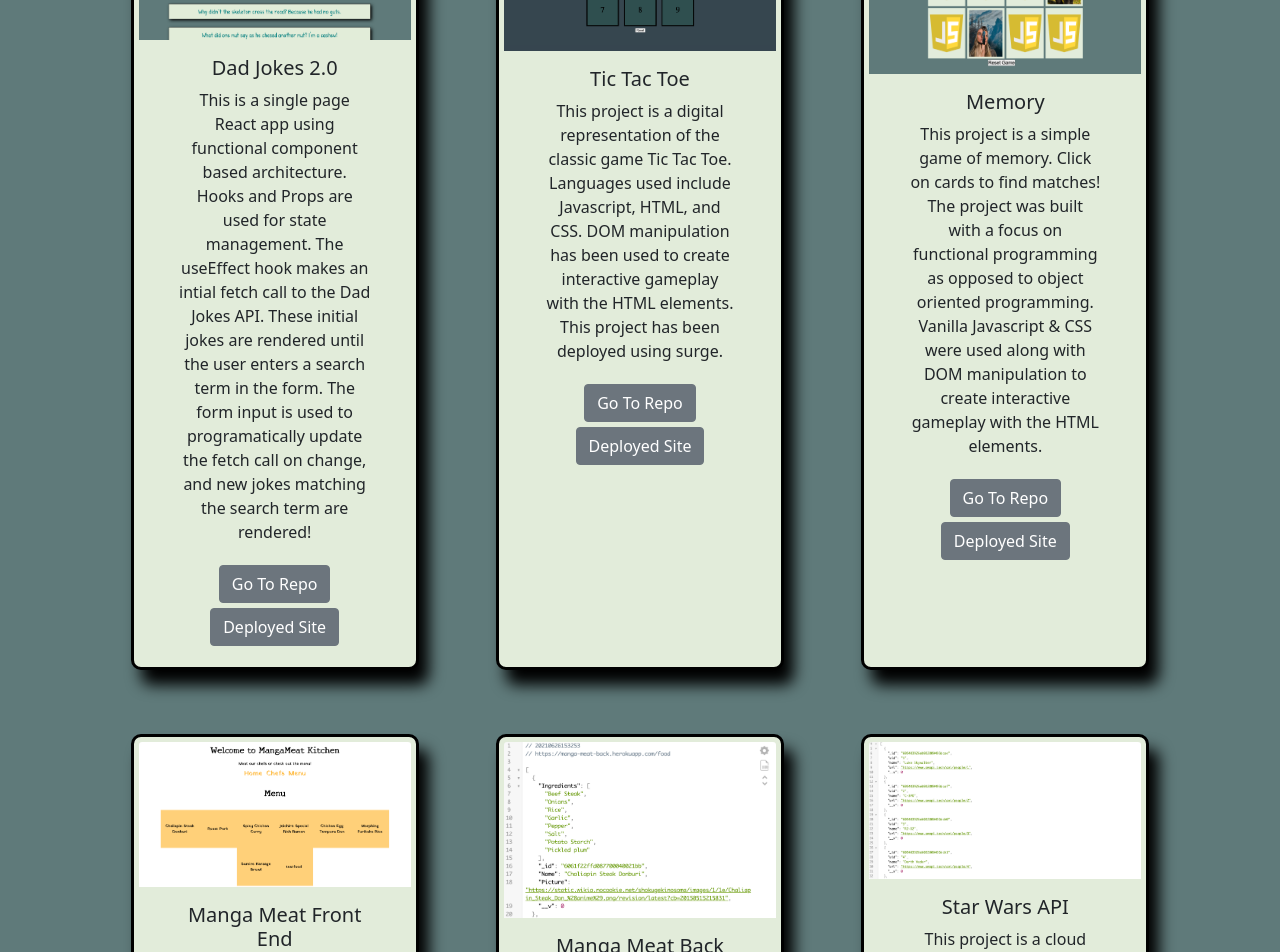
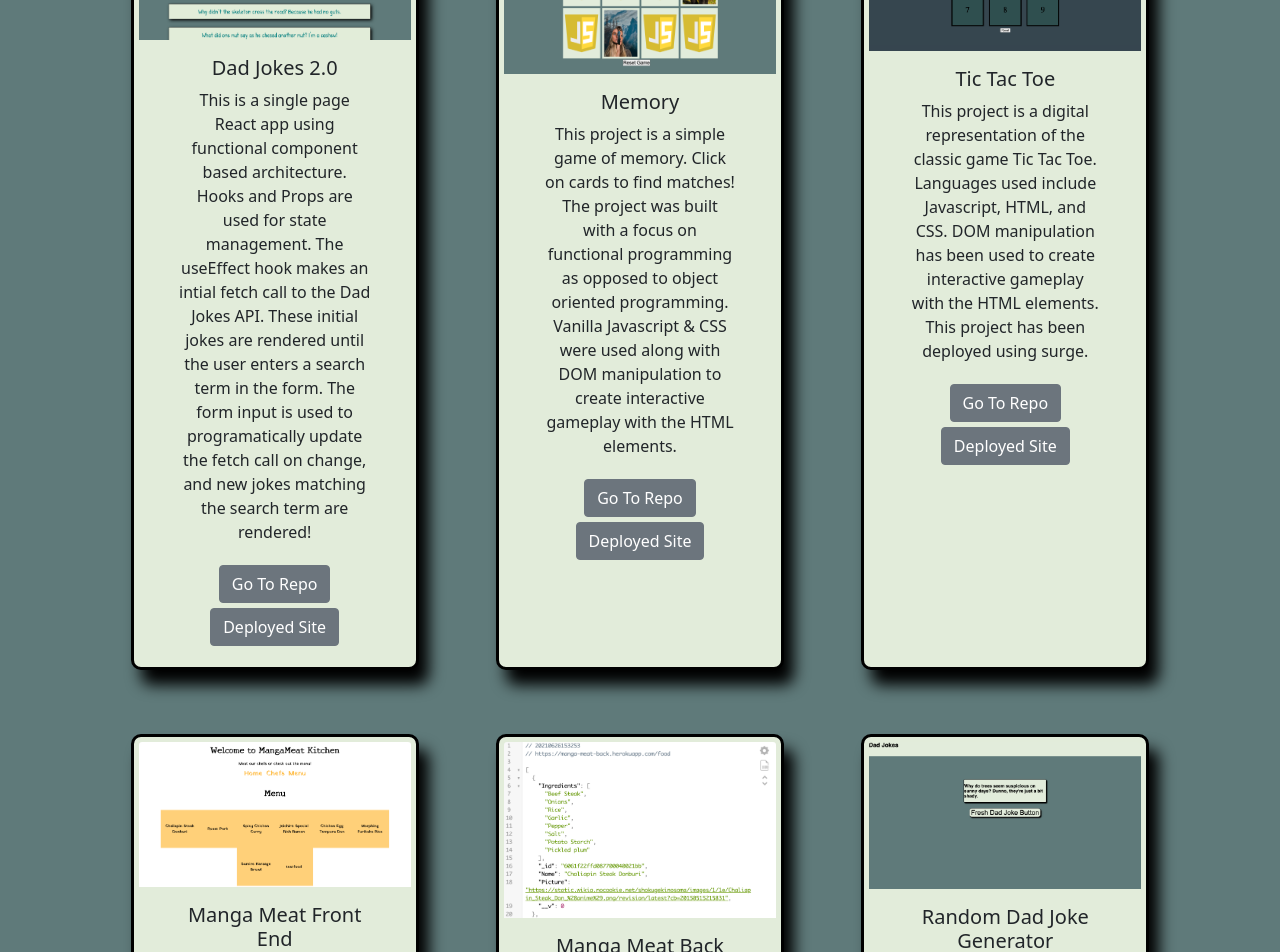
Before and after one commit to bryan-emerson/portfolio, a React (Create React App) app: page /projects in a window 1280 px wide. Shown: the part 1260-2212 px from the top of the page. Built offline with nearby package versions, Linux system fonts and the light colour scheme.

Commit message:
project emoval and about me update

```diff
--- a/public/index.html
+++ b/public/index.html
@@ -24,7 +24,7 @@
       work correctly both with client-side routing and a non-root public URL.
       Learn how to configure a non-root public URL by running `npm run build`.
     -->
-    <title>Bryan Emerson</title>
+    <title>Bryan Emerson Software Engineer</title>
   </head>
   <body>
     <noscript>You need to enable JavaScript to run this app.</noscript>
--- a/src/pages/About/index.js
+++ b/src/pages/About/index.js
@@ -16,9 +16,10 @@ export default class About extends Component {
         <div className='words'>
         <p>My Name Is Bryan Emerson! I'm a Frontend Software Engineer with a penchant for clean code and user friendly solutions. I strive to create websites that meet client needs and expectations.
         </p>
+        <p>In my previous role I was one of two product lifecycle management developers for Laborie Medical Technologies; a global corporation spanning 110 countries and providing the best clinicians in the world with the technology needed to provide their patients critical care. In this role I was part of a cross functional team including two electrical engineers, two mechanical engineers, one design verification engineer, and one other software developer. My developer teammate and I were mainly responsible for integrating Laborie devices with hospital electronic medical record systems (some of our more common EMRs were Cerner and Epic). We would accomplish this by video conferencing with the client IT department, explaining how our software worked, noting their requirements, and then implementing the integration. We were also responsible for maintaining legacy device software and embedded firmware, as well as working with the other members of the cross functional team to integrate bluetooth devices and consumable RFID tags/scanners to Laborie’s medical devices. In addition, I supported the sales team as a sales engineer, and assisted the design verification engineer when their workload was heavy.</p>
         <p>My technical foundation was built on eleven years of aircraft maintenance while working as a Crew Chief in the United States Air Force. My ability to effectively  communicate comes from extensive experience in the hospitality sector, working positions ranging from bartender, to consultant, to owner/operator. These roles fortified my strong communication skills, enthusiasm for both customer and team relations, and attention to detail. These combined experiences in technical maintenance and customer relations forged an exemplary foundation for being an effective software engineer.
         </p>
-        <p>When I'm not focused on work, you can find me outside hiking, biking, surfing, or collecting stamps in my passport!</p>
+        <p>When I'm not focused on work, you can find me outside hiking, biking, surfing, or collecting stamps in my passport! I am also passionate about photography and design!</p>
         </div>
       </div>
     )
--- a/src/pages/Projects/index.js
+++ b/src/pages/Projects/index.js
@@ -7,7 +7,6 @@ import TicTac from '../../images/tictac.png'
 import Memory from '../../images/memory.png'
 import MangaFront from '../../images/mangaFront.png'
 import MangaBack from '../../images/mangaBack.png'
-import StarWars from '../../images/starWarsAPI.png'
 import DadJokes from '../../images/dadJokes.png'
 import GameOfWar from '../../images/gameOfWar.png'
 import Portfolio from '../../images/portfolio.png'
@@ -49,18 +48,18 @@ export default class Projects extends Component {
           image: Dad2
         },
         {
+          name: 'Memory',
+          info: 'This project is a simple game of memory. Click on cards to find matches! The project was built with a focus on functional programming as opposed to object oriented programming. Vanilla Javascript & CSS were used along with DOM manipulation to create interactive gameplay with the HTML elements.',
+          url: 'https://overt-library.surge.sh',
+          git: 'https://github.com/bryan-emerson/memory',
+          image: Memory
+        },
+        {
           name: 'Tic Tac Toe',
           info: 'This project is a digital representation of the classic game Tic Tac Toe. Languages used include Javascript, HTML, and CSS. DOM manipulation has been used to create interactive gameplay with the HTML elements. This project has been deployed using surge.',
           url: 'https://cynical-pail.surge.sh',
           git: 'https://github.com/bryan-emerson/tic-tac',
           image: TicTac
-        },
-        {
-          name: 'Memory',
-          info: 'This project is a simple game of memory. Click on cards to find matches! The project was built with a focus on functional programming as opposed to object oriented programming. Vanilla Javascript & CSS were used along with DOM manipulation to create interactive gameplay with the HTML elements.',
-          url: 'https://overt-library.surge.sh',
-          git: 'https://github.com/bryan-emerson/memory',
-          image: Memory
         },
         {
           name: 'Manga Meat Front End',
@@ -75,13 +74,6 @@ export default class Projects extends Component {
           url: 'https://manga-meat-back.herokuapp.com/food',
           git: 'https://github.com/bryan-emerson/Manga-Meat-Back',
           image: MangaBack
-        },
-        {
-          name: 'Star Wars API',
-          info: 'This project is a cloud based API with full CRUD functionality. You can find and edit information about some of your favorite Star wars characters on this API. Technologies used include Javascript, Express, MongoDB, Mongoose, & Heroku. You can access the API from the CLI by using http requests. GET, POST, PUT, and DELETE requests are all possible.',
-          url: 'https://six2121.herokuapp.com/things',
-          git: 'https://github.com/bryan-emerson/star_wars_crud',
-          image: StarWars
         },
         {
           name: 'Random Dad Joke Generator',
@@ -110,7 +102,7 @@ export default class Projects extends Component {
 
 
   render() {
-    console.log(this.state.projects)
+    //console.log(this.state.projects)
 
     let allProjects = "";
 
```
Also changed, not shown: src/images/starWarsAPI.png (deleted).
